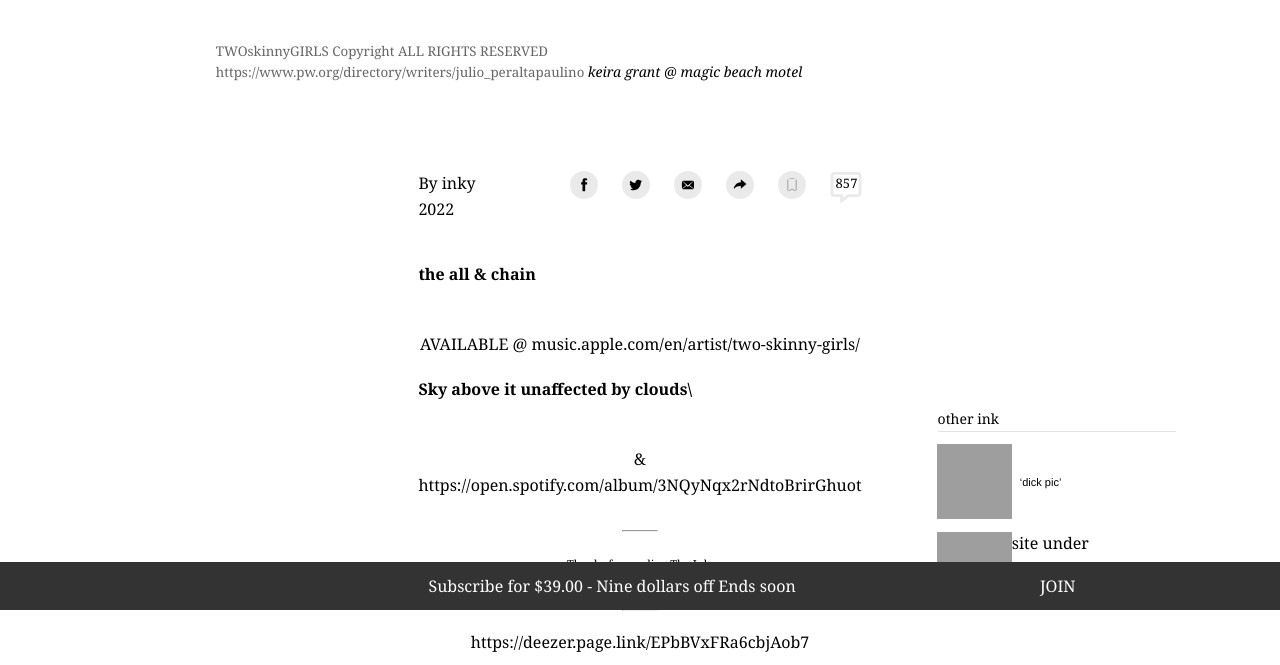
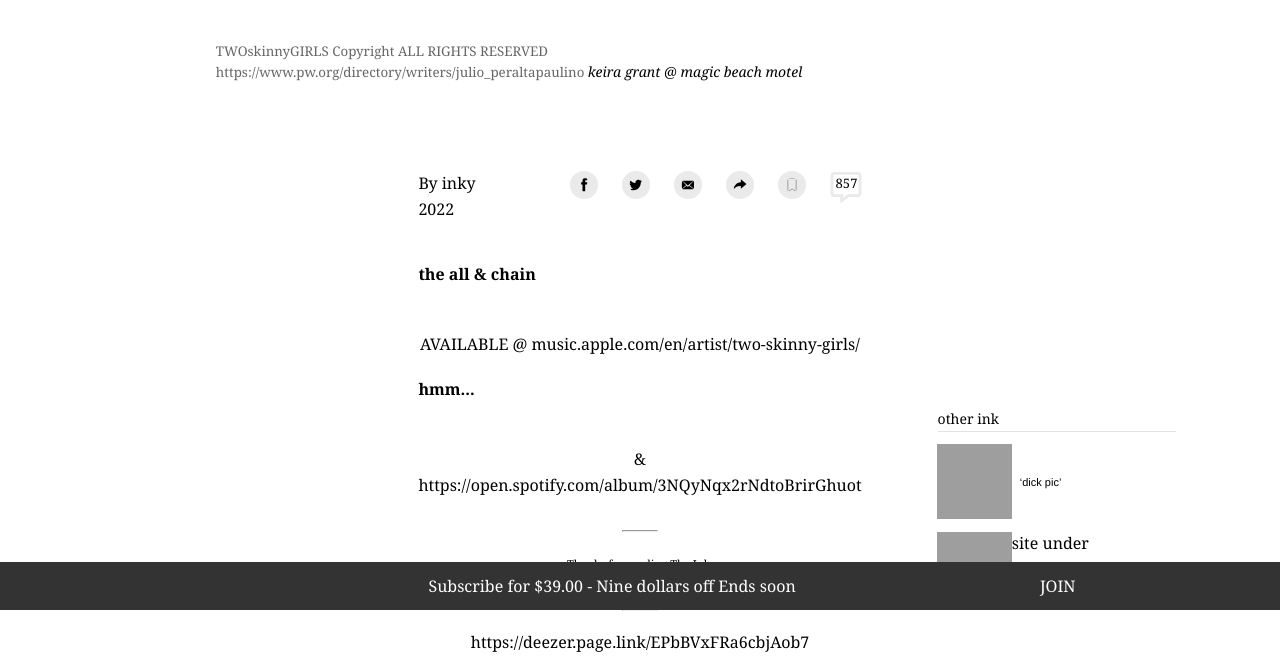
Before and after one commit to ghostm68/x, a website: page Times-esque/index.html in a window 1280 px wide. Shown: the part 190-855 px from the top of the page. Drawn offline with Linux system fonts and the light colour scheme; grey boxes are pictures that could not be loaded.

Commit message:
Update index.html

```diff
--- a/Times-esque/index.html
+++ b/Times-esque/index.html
@@ -152,7 +152,7 @@
         <div class="advertisement"></div>
         <div class="article-container">
           <p class="article-info">
-          <b>Sky above it unaffected by clouds\
+          <b>hmm...
           </p> <br></b>
           <p class="article-info">
            <p style="text-align:center;">
```
